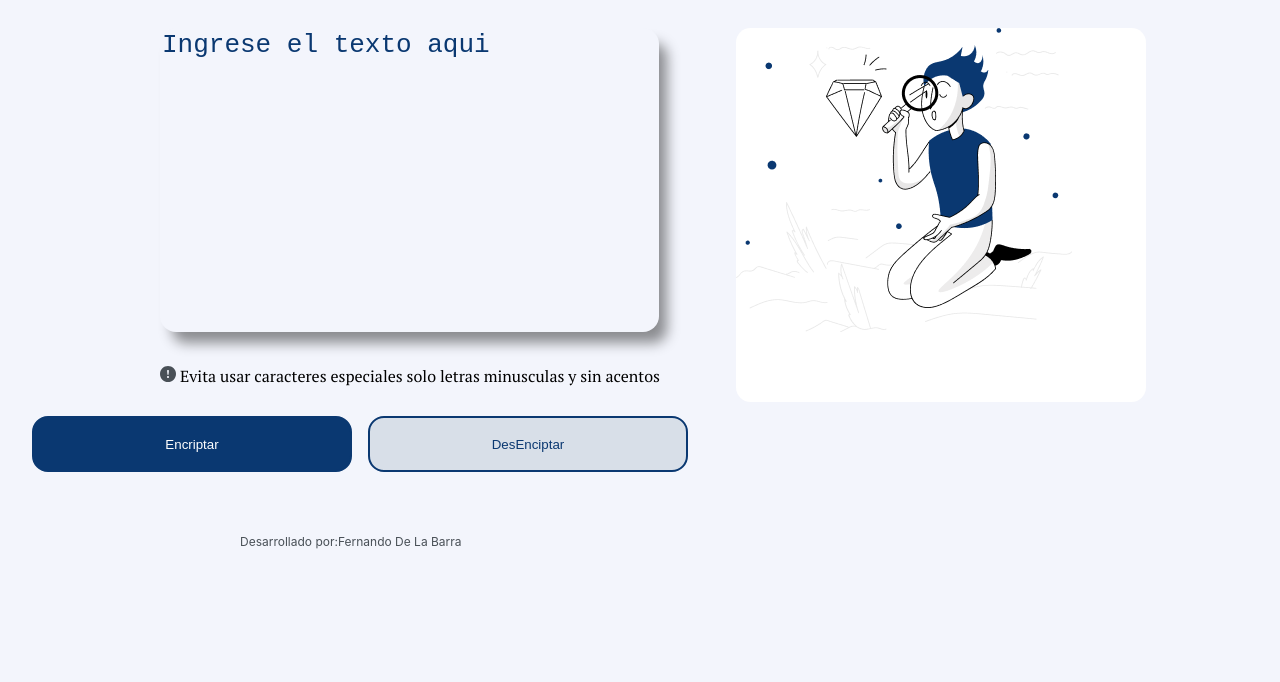
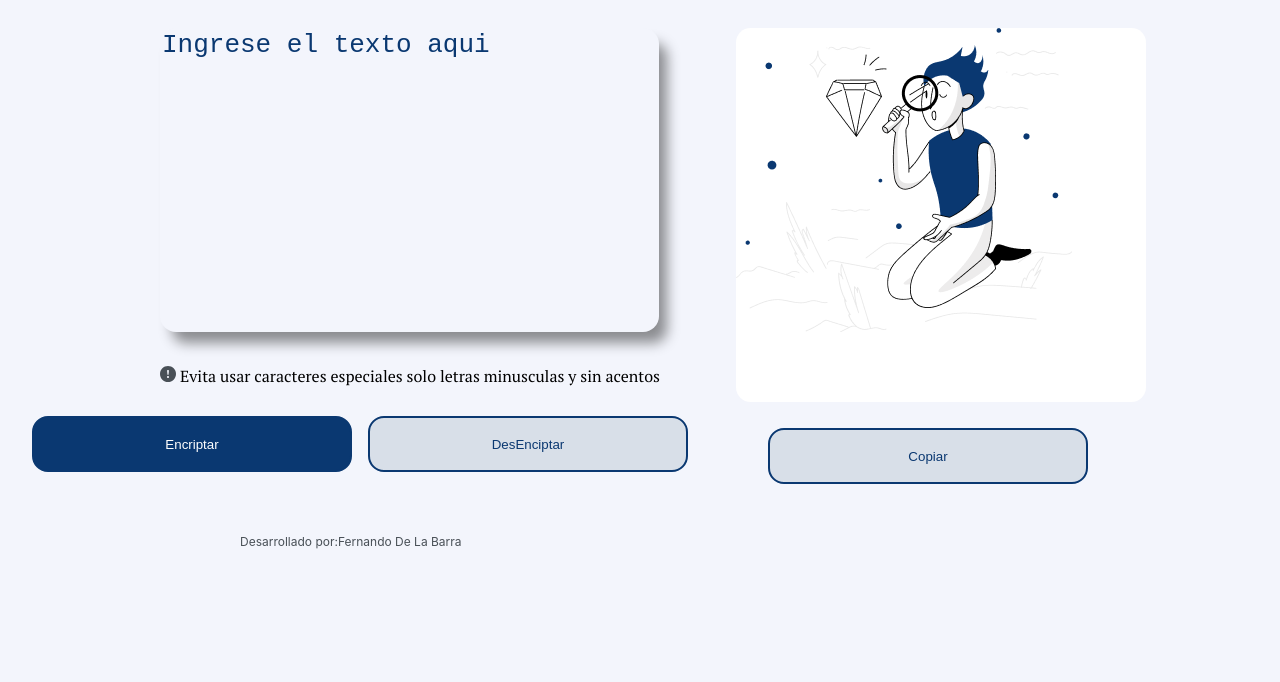
Before and after one commit to Firthunand/PROYECTO_ENCRIPTADOR, a plain HTML site: page index.html in a window 1280 px wide. Shown: the part 118-800 px from the top of the page. Drawn offline with Linux system fonts and the light colour scheme.

Commit message:
css modificado

```diff
--- a/assets/css/styles.css
+++ b/assets/css/styles.css
@@ -92,8 +92,7 @@ p {
     height: 3.5rem;
     width: 20rem;
     margin-left: 3rem;
-    margin-top: 25rem;
-    position: absolute;
+    margin-top: 1.5rem;
 }
 
 .mensajeAviso {
```
